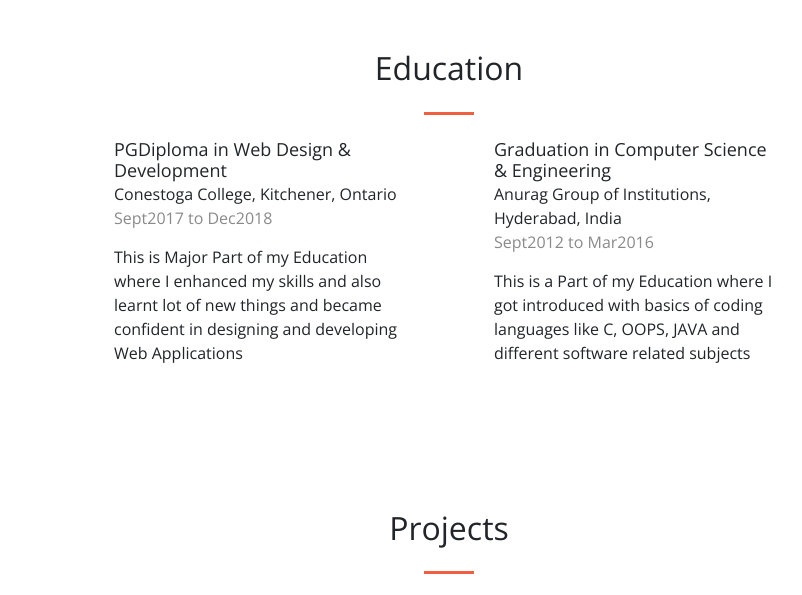
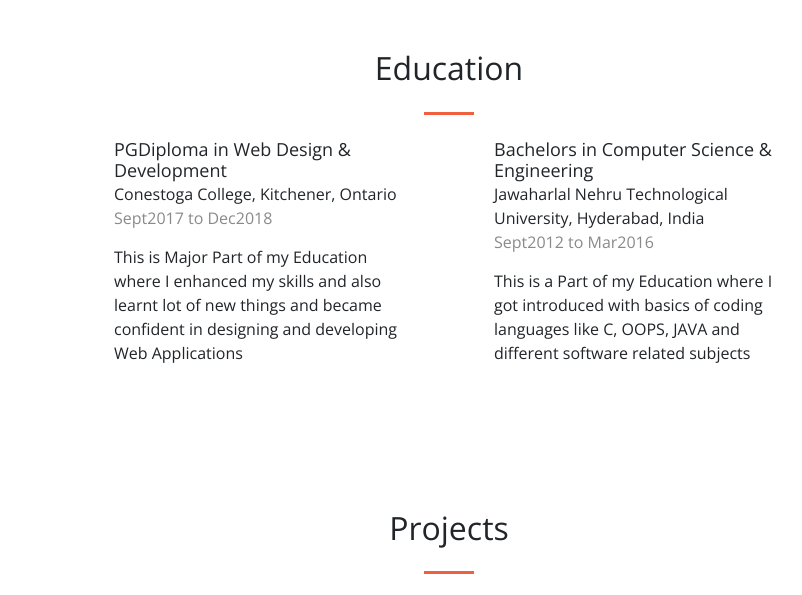
Before and after one commit to achyuthbatter/MyPortfolio, a website with bundled scripts: page index.html in a window 1280 px wide. Shown: the part 2140-2735 px from the top of the page, without its empty margins (191-993 px from the left). Built offline with nearby package versions, Linux system fonts and the light colour scheme.

Commit message:
edupdate

```diff
--- a/index.html
+++ b/index.html
@@ -173,8 +173,8 @@
 -->
                 <div class="col-12 col-md-4">
                     <div class="inner">
-                        <h2 class="degree">Graduation in Computer Science &amp; Engineering</h2>
-                        <div class="edutitle">Anurag Group of Institutions, Hyderabad, India</div>
+                        <h2 class="degree">Bachelors in Computer Science &amp; Engineering</h2>
+                        <div class="edutitle">Jawaharlal Nehru Technological University, Hyderabad, India</div>
                         <div class="duration">Sept2012 to Mar2016</div>
                         <div class="desc">This is a Part of my Education where I got introduced with basics of coding languages like C, OOPS, JAVA and different software related subjects</div>
                     </div>
```
